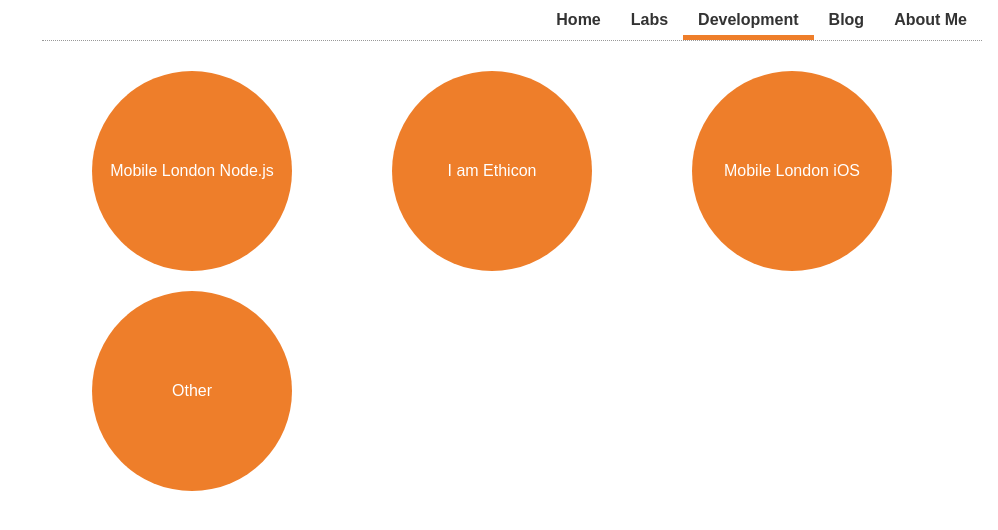
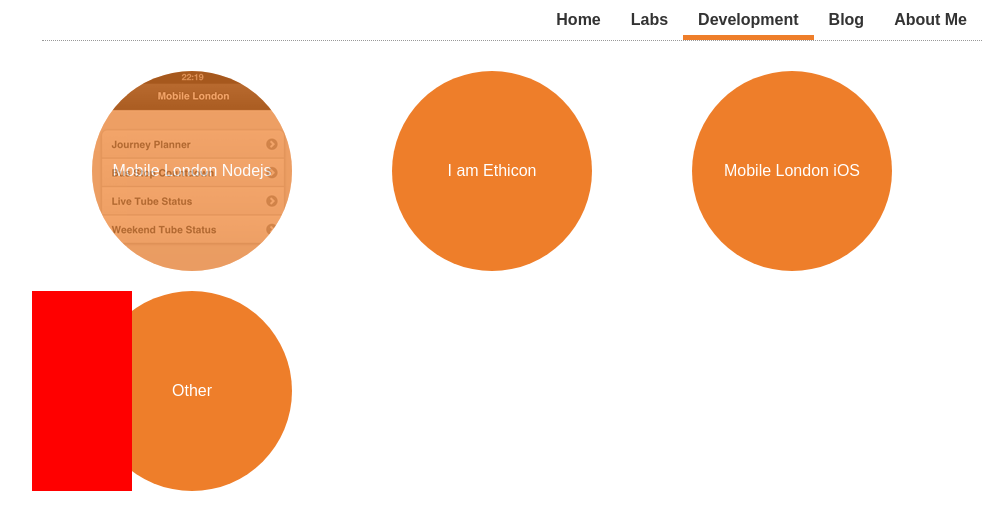
Before and after one commit to nwhite89/Toxic-Designs, a CodeIgniter app: page /portfolio/index.php/development/index in a window 1280 px wide. Shown: the part 141-671 px from the top of the page, without its empty margins (128-1126 px from the left). Run offline with CodeIgniter, Linux system fonts and the light colour scheme; some libraries are stand-ins or nearby versions.

Commit message:
work on back to top

```diff
--- a/application/views/development.php
+++ b/application/views/development.php
@@ -1,7 +1,8 @@
 <div class="sixteen columns" id="projects">
 	<div class="five columns">
 		<div class="project">
-			Mobile London Node.js
+			<p>Mobile London Nodejs</p>
+			<div style="background-image: url(../img/projects/thumbnails/mobilelondon.png)">&nbsp;</div>
 		</div>
 	</div>
 	<div class="five columns">
@@ -33,3 +34,5 @@
 	<div class="website">
 	</div>
 </div>
+<div class="backTop">
+</div>
--- a/application/views/layouts/footer.php
+++ b/application/views/layouts/footer.php
@@ -65,8 +65,12 @@
                     var x = setInterval("slideshow()", 6000);
                     $('div.project').click(function () {
                         $('#project-view').show();
+                        $('div.backTop').show();
                         $('html, body').animate({scrollTop: $("#project-view").offset().top}, 1000);
-                    })
+                    });
+                    $('div.backTop').click(function() {
+                        $('html, body').animate({scrollTop: $("html").offset().top}, 1000);
+                    });
                 });
         </script>
     </body>
--- a/css/style.css
+++ b/css/style.css
@@ -533,7 +533,7 @@
 }
 #project-view {
 	margin-top: 800px;
-	height: 200px;
+	height: auto;
 	width: 100%;
 	display: none;
 	text-align: center;
@@ -550,3 +550,22 @@
 	margin-top: 20px;
 	cursor: pointer;
 }
+.project p {
+	position: absolute;
+	width: 200px;
+}
+.project div {
+	border: 0;
+	border-radius: 200px;
+	opacity: 0.3;
+}
+.project div:hover {
+	opacity: 0;
+}
+.backTop {
+	position: absolute;
+	background: red;
+	height: 200px;
+	width: 100px;
+	bottom: 0;
+}
```
Also changed, not shown: img/projects/MobileLondon.png, img/projects/thumbnails/mobilelondon.png (added).
